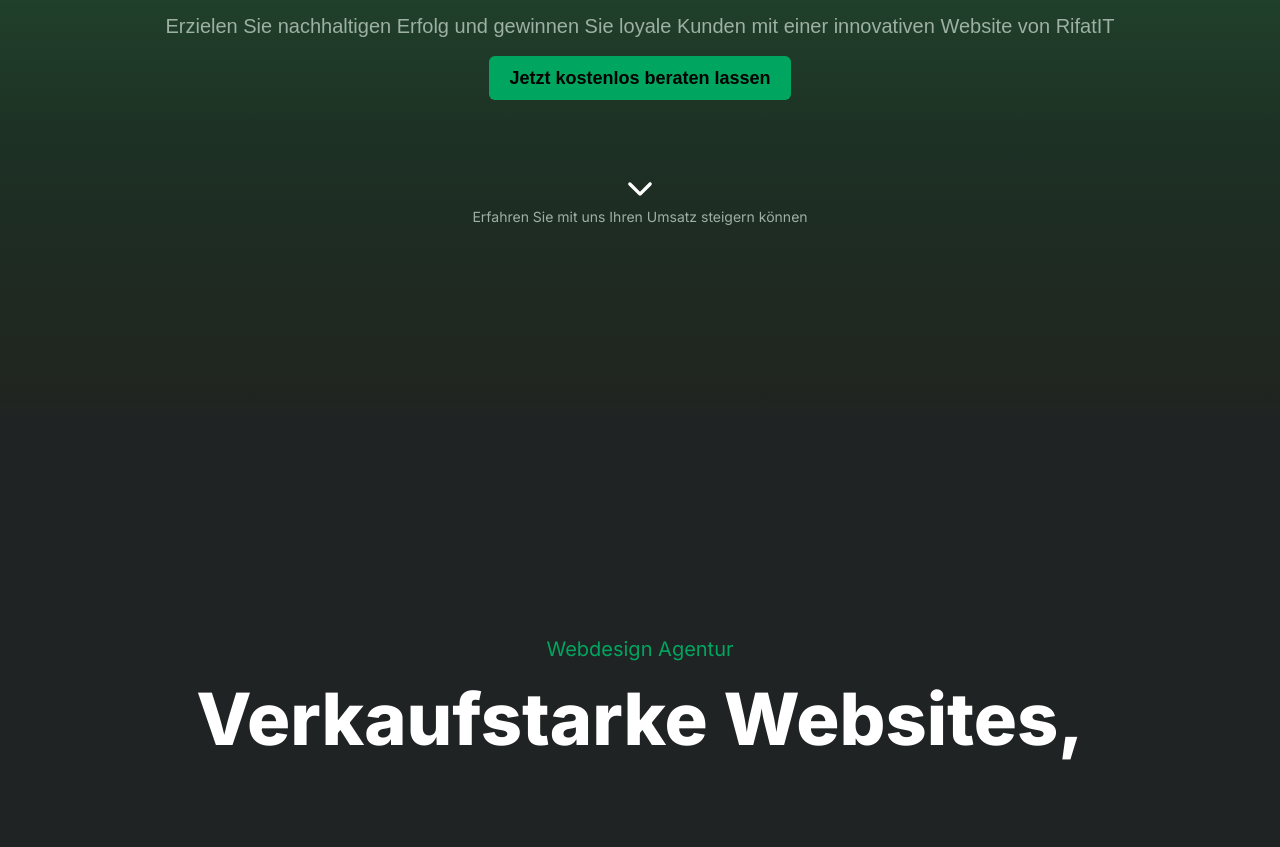
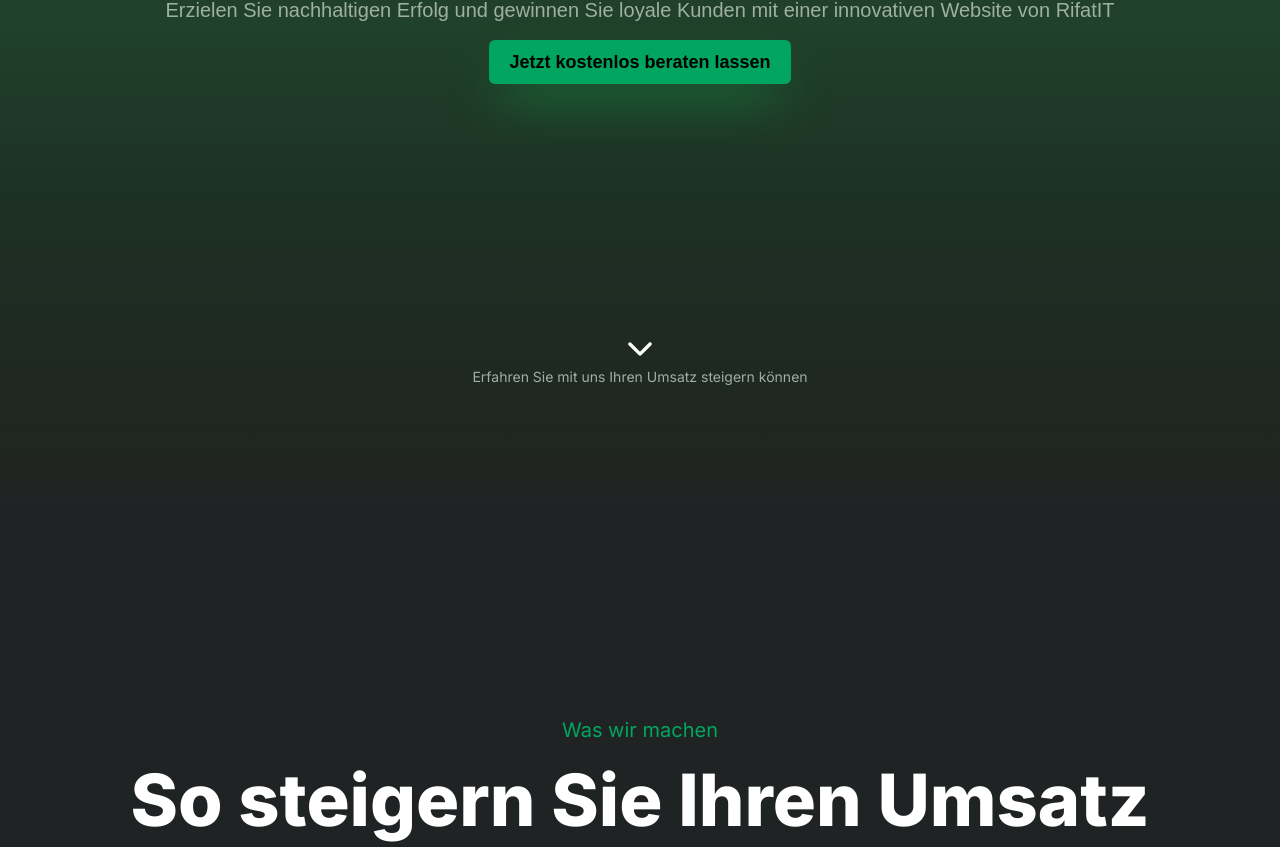
Before and after one commit to eremia2001/webAgency, a Next.js app: page / in a window 1280 px wide. Shown: the part 373-1220 px from the top of the page. Built offline with nearby package versions, Linux system fonts and the light colour scheme.

Commit message:
placment hero section

```diff
--- a/app/page.jsx
+++ b/app/page.jsx
@@ -5,8 +5,8 @@ import { RxHamburgerMenu } from "react-icons/rx";
 export default function Home() {
   return (
     <main className="flex flex-col    ">
-      <div className="flex flex-col min-h-screen gradientBg">
-        <header className="flex items-center justify-between p-5 border-b-[1px]  border-[#E8F3F5] ">
+      <div className="flex flex-col  gradientBg ">
+        <header className=" flex items-center justify-between p-5 border-b-[1px]  border-[#E8F3F5] ">
           <div className="flex justify-start flex-1">
             <h1 className="font-bold text-white text-2xl">RifatIT.</h1>
           </div>
@@ -30,7 +30,8 @@ export default function Home() {
           </div>
         </header>
 
-        <div className="flex-1 px-4 sm:px-8  flex flex-col justify-center items-center text-center gap-4   font-mulish -translate-y-32 xl:-translate-y-14 ">
+        <div className=" flex flex-col justify-center items-center h-screen">
+          <div className=" relative  px-4 sm:px-8  flex flex-col justify-center items-center text-center gap-4   font-mulish -translate-y-32 xl:-translate-y-40 ">
             <h4 className="font-normal text-base xl:text-xl text-secondary">
               Webdesign Agentur{" "}
             </h4>
@@ -43,14 +44,14 @@ export default function Home() {
               </h2>
             </div>
             <p className=" text-subline font-light   text-sm lg:text-xl">
-            Erzielen Sie nachhaltigen Erfolg und gewinnen Sie loyale Kunden mit
-            einer innovativen Website von RifatIT
+              Erzielen Sie nachhaltigen Erfolg und gewinnen Sie loyale Kunden
+              mit einer innovativen Website von RifatIT
             </p>
-          <button className="px-5 py-2 rounded-md font-bold bg-primary w-fit text-black xl:text-lg ">
+            <button className="px-5 py-2 rounded-md font-bold bg-primary w-fit text-black xl:text-lg shadow-2xl shadow-green-700 ">
               Jetzt kostenlos beraten lassen
             </button>
           </div>
-        <div className="mx-auto  flex flex-col justify-center items-center -translate-y-40 mb-10">
+          <div className="  flex flex-col justify-end items-center absolute bottom-10  ">
             <IoIosArrowDown
               className="text-white  text-4xl cursor-pointer"
               width={50}
@@ -60,14 +61,15 @@ export default function Home() {
             </p>
           </div>
         </div>
+      </div>
 
       <div className="h-screen bg-[#202324] gradientBg2r" id="test">
         <div className="flex flex-col justify-center items-center translate-y-52 gap-5">
           <h4 className="font-normal text-base xl:text-xl text-secondary">
-            Webdesign Agentur{" "}
+            Was wir machen
           </h4>
           <h1 className="text-4xl sm:text-6xl lg:text-7xl  font-extrabold text-white text-center ">
-            Verkaufstarke Websites,{" "}
+            So steigern Sie Ihren Umsatz
           </h1>
         </div>
       </div>
```
Lines whose indentation alone changed are shown as unchanged.
